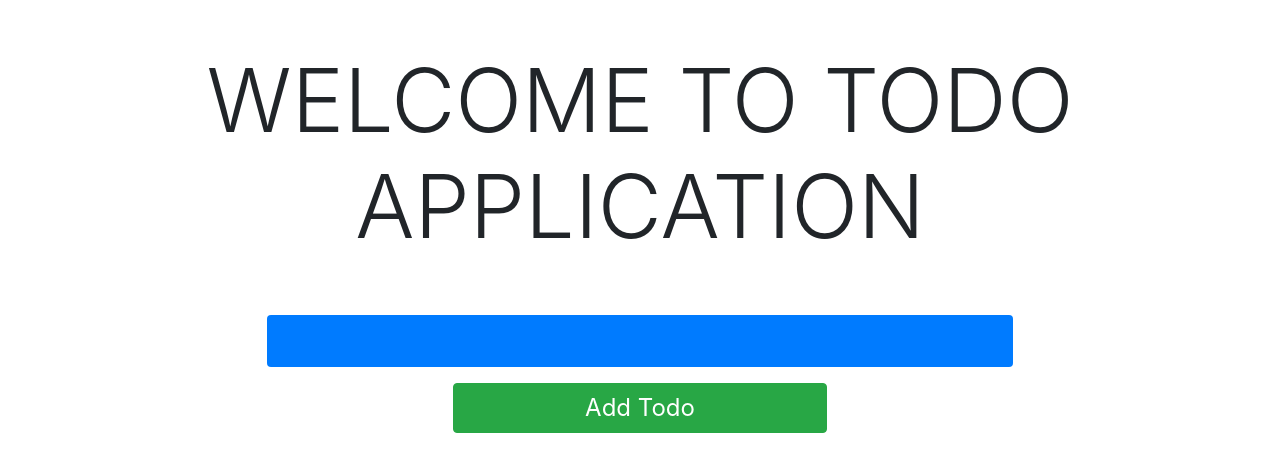
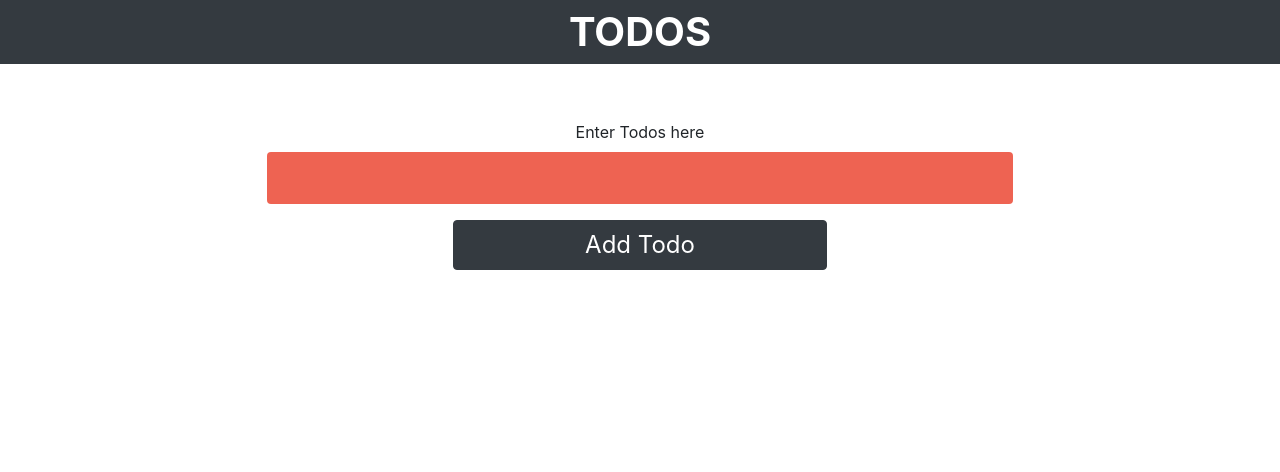
Before and after one commit to vaibhav269/Todo-react-redux, a React app: page / in a window 1280 px wide. Shown: the top 472 px of the page. Built offline with nearby package versions, Linux system fonts and the light colour scheme.

Commit message:
refreshed style

```diff
--- a/package.json
+++ b/package.json
@@ -29,5 +29,6 @@
     "webpack": "^4.16.5",
     "webpack-cli": "^3.1.0",
     "webpack-dev-server": "^3.1.5"
-  }
+  },
+  "dependencies": {}
 }
--- a/src/js/components/App.js
+++ b/src/js/components/App.js
@@ -12,23 +12,11 @@ const breakpoints = {
 
 class App extends Component{
     render(){
-        function responsiveHeading(){
-                if (window.innerWidth > breakpoints.tablet) {
-                    return (
-                            <h1 className="display-2 mt-5 text-center">WELCOME TO TODO APPLICATION</h1>
-                        )
-                  }
-            else {
-                return (
-                    <h1 style ={ {backgroundColor : '#ee6352'}} className="display-4 text-center text-white w-100"><strong>TODOS</strong></h1>
-                )
-            }
-        }
         return(
             <div>
                 <div className="container-fluid">
                     <div className="row justify-content-center">
-                        { responsiveHeading() }
+                        <h1 className="bg-dark text-center p-2 text-white w-100"><strong>TODOS</strong></h1>
                     </div>
                 <div className="row mt-5 justify-content-center">
                     <div className="col-sm-12 col-lg-7">
--- a/src/js/components/Form.js
+++ b/src/js/components/Form.js
@@ -30,15 +30,16 @@ class ConnectedForm extends Component{
                 <form
                     className="text-center"
                     onSubmit = {this.addTodo}>
+                    <label>Enter Todos here </label>
                     <input
-                        style = {{ fontSize : '150%' }}
-                        className="w-100 bg-primary border-0 text-white p-2 mb-2 rounded"
+                        style = {{ color: '#fff', fontSize : '150%', backgroundColor : '#ee6352' }}
+                        className="w-100 border-0 text-white p-2 mb-2 rounded"
                         ref="todoName"
                         type="text"
                         />
                     <button
                         style = {{ fontSize : '150%',cursor : 'pointer' }}
-                        className = "w-50 btn btn-success mt-2"
+                        className = "w-50 btn btn-dark mt-2"
                         type = "submit">
                         Add Todo
                     </button>
```
